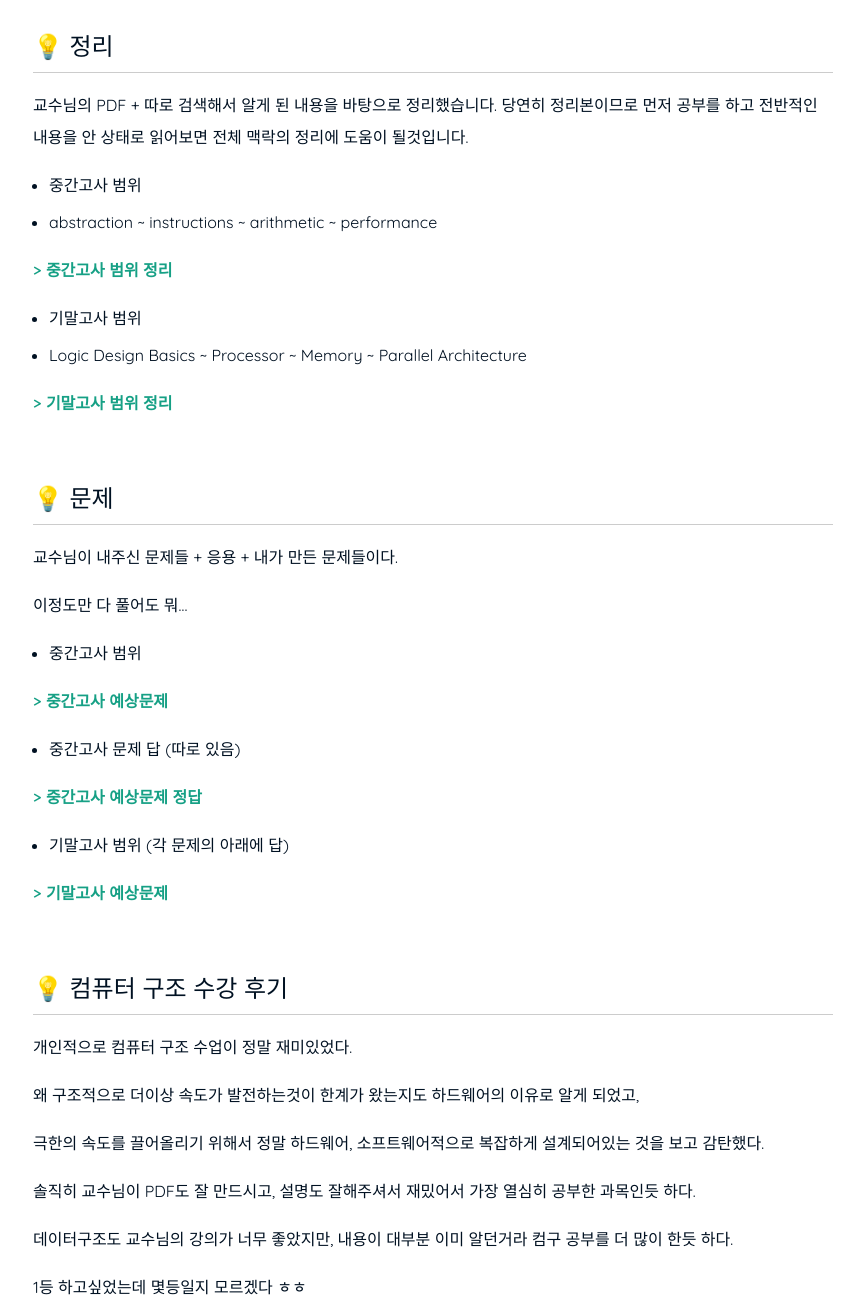
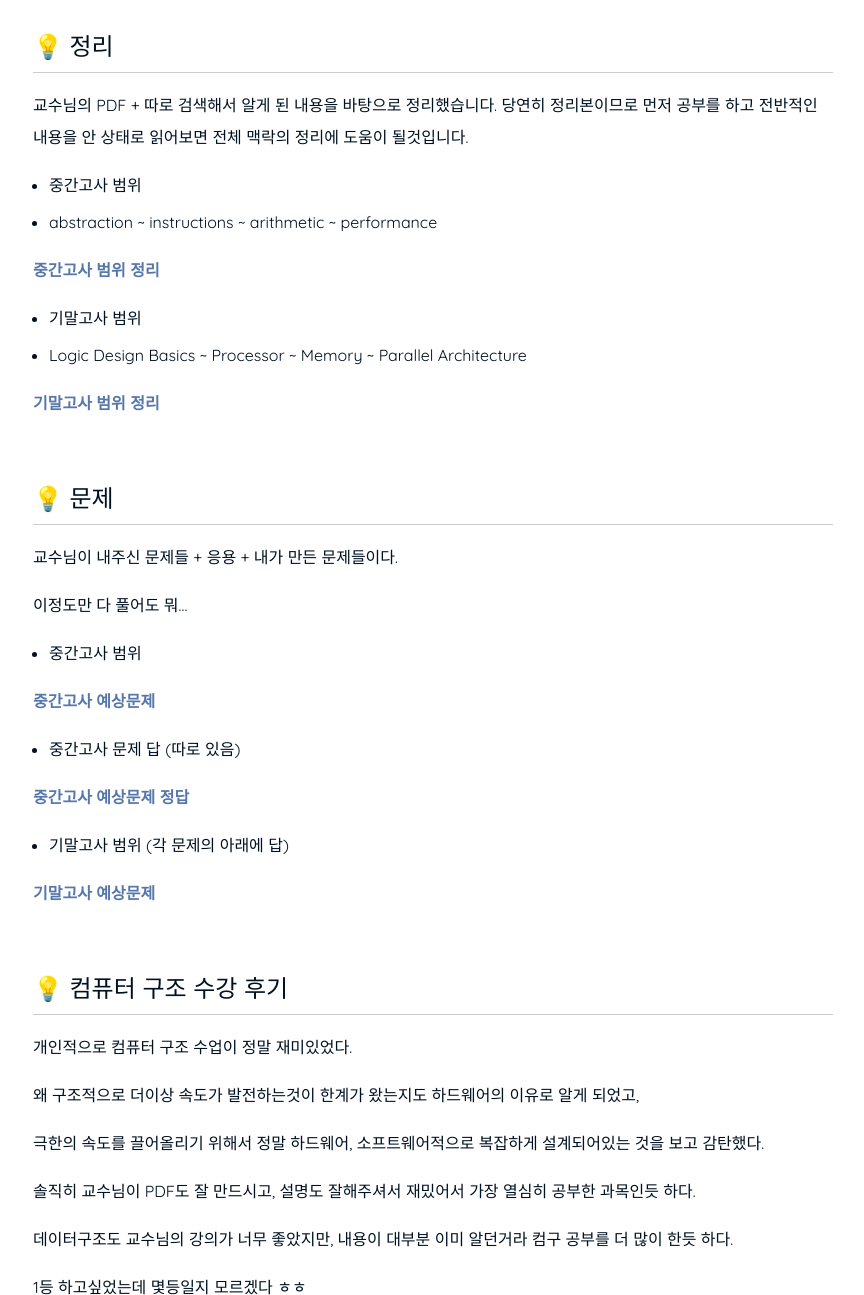
Before and after one commit to hoonably/old-blog, a Jekyll site: the page built from _posts/2025-01-01-computer_architecture.md, in a window 1280 px wide and 1400 px high, scrolled down 829 px, cut to the strip 0-1295 px from the top of the window. Shown: the whole strip, without its empty margins (207-1071 px from the left). Built offline with Jekyll 4.4.1, drawn with Linux system fonts in a browser that asks for light colours; some web fonts are replaced; comment, search, counter and statistics services are not loaded.

```diff
--- a/Gemfile
+++ b/Gemfile
@@ -1,5 +1,6 @@
 source "https://rubygems.org"
 
+# .github/workflows/jekyll-gh-pages.yml 가 있기 때문에 주석 처리
 # gem "github-pages", group: :jekyll_plugins
 gem "webrick"  # Ruby 3.0 이상에서 필요
 
--- a/_posts/2025-01-01-computer_architecture.md
+++ b/_posts/2025-01-01-computer_architecture.md
@@ -19,12 +19,12 @@ author: "hoonably"
 - 중간고사 범위
 - abstraction ~ instructions ~ arithmetic ~ performance
 
-<a href="{{ '/pdf_files/Computer_Architecture/CA_mid.pdf' | prepend: relative_url }}"><strong>> 중간고사 범위 정리 </strong></a>
+<a href="{{ '/pdf_files/Computer_Architecture/CA_mid.pdf' | prepend: relative_url }}"> 중간고사 범위 정리 </a>
 
 - 기말고사 범위
 - Logic Design Basics ~ Processor ~ Memory ~ Parallel Architecture
 
-<a href="{{ '/pdf_files/Computer_Architecture/CA_final.pdf' | prepend: relative_url }}"><strong>> 기말고사 범위 정리 </strong></a>
+<a href="{{ '/pdf_files/Computer_Architecture/CA_final.pdf' | prepend: relative_url }}"> 기말고사 범위 정리 </a>
 
 ## 💡 문제
 
@@ -34,16 +34,16 @@ author: "hoonably"
 
 - 중간고사 범위
 
-<a href="{{ '/pdf_files/Computer_Architecture/CA_mid_prob.pdf' | prepend: relative_url }}"><strong>> 중간고사 예상문제 </strong></a>
+<a href="{{ '/pdf_files/Computer_Architecture/CA_mid_prob.pdf' | prepend: relative_url }}"> 중간고사 예상문제 </a>
 
 - 중간고사 문제 답 (따로 있음)
 
-<a href="{{ '/pdf_files/Computer_Architecture/CA_mid_ans.pdf' | prepend: relative_url }}"><strong>> 중간고사 예상문제 정답 </strong></a>
+<a href="{{ '/pdf_files/Computer_Architecture/CA_mid_ans.pdf' | prepend: relative_url }}"> 중간고사 예상문제 정답 </a>
 
 
 - 기말고사 범위 (각 문제의 아래에 답)
 
-<a href="{{ '/pdf_files/Computer_Architecture/CA_final_prob.pdf' | prepend: relative_url }}"><strong>> 기말고사 예상문제 </strong></a>
+<a href="{{ '/pdf_files/Computer_Architecture/CA_final_prob.pdf' | prepend: relative_url }}"> 기말고사 예상문제 </a>
 
 
 
```
